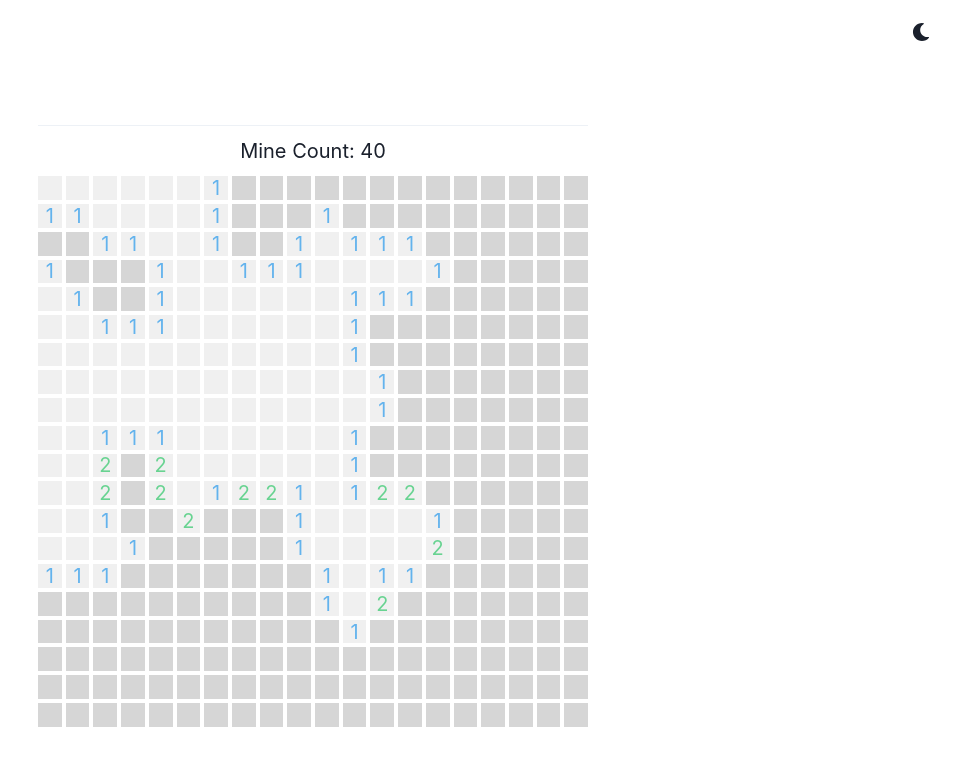
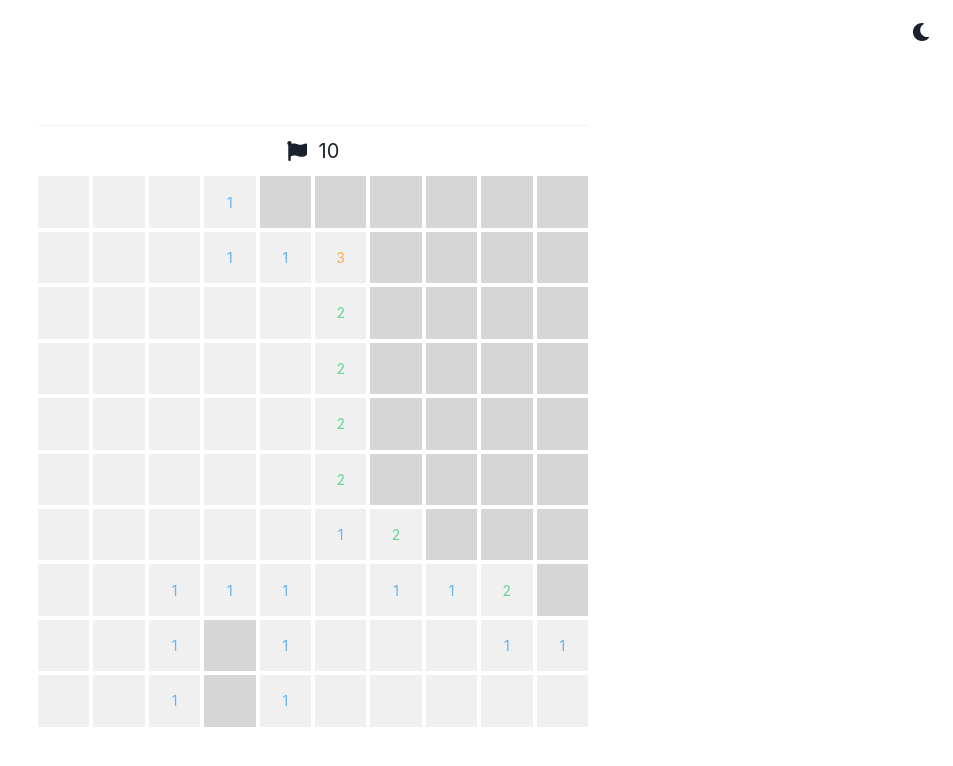
Before and after one commit to choshinyoung/minigames, a React (Create React App) app: page /minesweeper in a window 1280 px wide. Both pictures are taken after a click on the element 376 px from the left and 188 px from the top of the page. Shown: the top 766 px of the page, without its empty margins (327-1280 px from the left). Built offline with nearby package versions, Linux system fonts and the light colour scheme.

Commit message:
mark mines

```diff
--- a/src/minigames/MineSweeper/MineSweeper.tsx
+++ b/src/minigames/MineSweeper/MineSweeper.tsx
@@ -1,19 +1,21 @@
-import { Center, SimpleGrid, VStack } from "@chakra-ui/react";
+import { Center, SimpleGrid, Text, VStack } from "@chakra-ui/react";
 import { useState } from "react";
 import Header from "../../components/Header";
 import Tile from "./Tile";
+import { FaFlag } from "react-icons/fa";
 
 export type tileData = {
   x: number;
   y: number;
   value: number;
   isOpen: boolean;
+  isMarked: boolean;
 };
 
 export default function MineSweeper() {
   const configs = {
-    size: 20,
-    mineCount: 40,
+    size: 10,
+    mineCount: 10,
   };
 
   const [isMapGenerated, setIsMapGenerated] = useState<boolean>(false);
@@ -32,6 +34,7 @@ export default function MineSweeper() {
             x: j,
             value: 0,
             isOpen: false,
+            isMarked: false,
           }))
       );
   }
@@ -120,33 +123,24 @@ export default function MineSweeper() {
         return;
       }
 
-      if (
-        y !== 0 &&
-        newMap[y - 1][x].value !== -1 &&
-        !newMap[y - 1][x].isOpen
-      ) {
-        _openTile(x, y - 1);
-      }
-      if (
-        x !== 0 &&
-        newMap[y][x - 1].value !== -1 &&
-        !newMap[y][x - 1].isOpen
-      ) {
-        _openTile(x - 1, y);
-      }
-      if (
-        y !== newMap.length - 1 &&
-        newMap[y + 1][x].value !== -1 &&
-        !newMap[y + 1][x].isOpen
-      ) {
-        _openTile(x, y + 1);
-      }
-      if (
-        x !== newMap.length - 1 &&
-        newMap[y][x + 1].value !== -1 &&
-        !newMap[y][x + 1].isOpen
-      ) {
-        _openTile(x + 1, y);
+      for (let ly = -1; ly <= 1; ly++) {
+        if ((ly === -1 && y === 0) || (ly === 1 && y === map.length - 1)) {
+          continue;
+        }
+
+        for (let lx = -1; lx <= 1; lx++) {
+          if (
+            (lx === -1 && x === 0) ||
+            (lx === 1 && x === map.length - 1) ||
+            (lx === 0 && ly === 0)
+          ) {
+            continue;
+          }
+
+          if (!newMap[y + ly][x + lx].isOpen) {
+            _openTile(x + lx, y + ly);
+          }
+        }
       }
     };
 
@@ -155,14 +149,37 @@ export default function MineSweeper() {
     setMap([...newMap]);
   }
 
+  function markTile(x: number, y: number) {
+    map[y][x].isMarked = true;
+
+    setMap([...map]);
+    setMineCount(mineCount - 1);
+  }
+
+  function unmarkTile(x: number, y: number) {
+    map[y][x].isMarked = false;
+
+    setMap([...map]);
+    setMineCount(mineCount + 1);
+  }
+
   return (
     <VStack spacing={0}>
       <Header>
-        <Center>Mine Count: {mineCount}</Center>
+        <Center>
+          <FaFlag />
+          <Text ml={3}>{mineCount}</Text>
+        </Center>
       </Header>
       <SimpleGrid w="100%" columns={configs.size} spacing={1}>
         {renderMap().map((tile, i) => (
-          <Tile key={i} tile={tile} openTile={openTile} />
+          <Tile
+            key={i}
+            tile={tile}
+            openTile={openTile}
+            markTile={markTile}
+            unmarkTile={unmarkTile}
+          />
         ))}
       </SimpleGrid>
     </VStack>
--- a/src/minigames/MineSweeper/Tile.tsx
+++ b/src/minigames/MineSweeper/Tile.tsx
@@ -1,15 +1,32 @@
 import { AspectRatio, Text } from "@chakra-ui/react";
 import If from "../../components/If";
 import { tileData } from "./MineSweeper";
+import { FaBomb, FaFlag } from "react-icons/fa";
 
 type TileProps = {
   tile: tileData;
   openTile: (y: number, x: number) => void;
+  markTile: (y: number, x: number) => void;
+  unmarkTile: (y: number, x: number) => void;
 };
 
 export default function Tile(props: TileProps) {
-  function onClick() {
+  function openTile() {
     props.openTile(props.tile.x, props.tile.y);
+  }
+
+  function toggleIsMarked(event: any) {
+    preventRightClick(event);
+
+    if (props.tile.isMarked) {
+      props.unmarkTile(props.tile.x, props.tile.y);
+    } else {
+      props.markTile(props.tile.x, props.tile.y);
+    }
+  }
+
+  function preventRightClick(event: any) {
+    event.preventDefault();
   }
 
   return (
@@ -30,47 +47,34 @@ export default function Tile(props: TileProps) {
             : "yellow.300"
         }
         ratio={1}
+        onContextMenu={preventRightClick}
       >
         <If condition={props.tile.value !== 0}>
-          <Text>{props.tile.value}</Text>
+          <If condition={props.tile.value !== -1}>
+            <Text fontSize="sm">{props.tile.value}</Text>
+            <FaBomb />
           </If>
+        </If>
+      </AspectRatio>
+      <If condition={props.tile.isMarked}>
+        <AspectRatio
+          bgColor="blackAlpha.300"
+          ratio={1}
+          cursor="pointer"
+          onContextMenu={toggleIsMarked}
+        >
+          <FaFlag color="black" />
         </AspectRatio>
         <AspectRatio
           bgColor="blackAlpha.300"
           ratio={1}
           cursor="pointer"
-        onClick={onClick}
+          onClick={openTile}
+          onContextMenu={toggleIsMarked}
         >
           <></>
         </AspectRatio>
       </If>
+    </If>
   );
 }
-
-/*
-
-    <AspectRatio
-      color={
-        !props.tile.isOpen
-          ? "blackAlpha.300"
-          : props.tile.value === 0
-          ? "blackAlpha.100"
-          : props.tile.value === -1
-          ? "red.100"
-          : props.tile.value === 1
-          ? "blue.100"
-          : props.tile.value === 2
-          ? "green.100"
-          : props.tile.value === 3
-          ? "orange.100"
-          : "yellow.100"
-      }
-      ratio={1}
-      cursor={props.tile.isOpen ? "" : "pointer"}
-      onClick={onClick}
-    >
-      <If condition={props.tile.value !== 0 && props.tile.isOpen}>
-        <Text>{props.tile.value}</Text>
-      </If>
-    </AspectRatio>
- */
```
Lines whose indentation alone changed are shown as unchanged.
